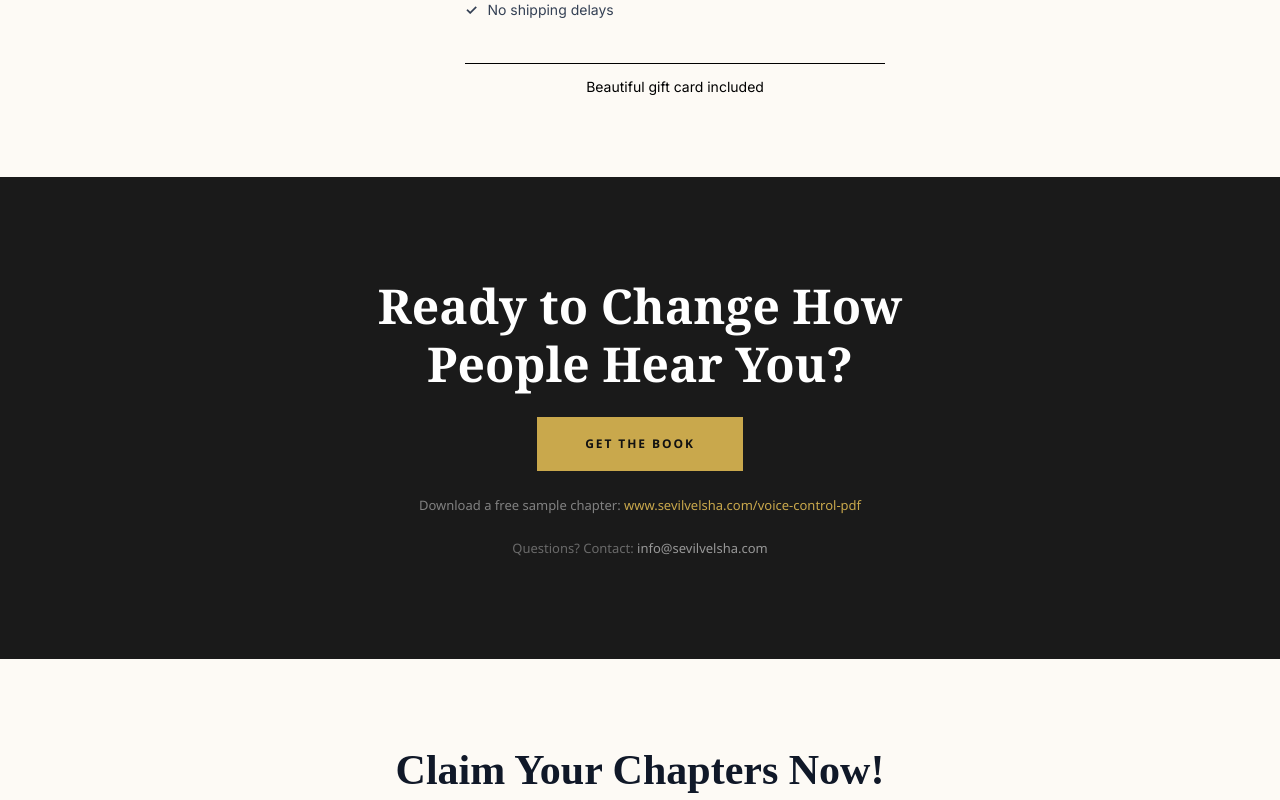
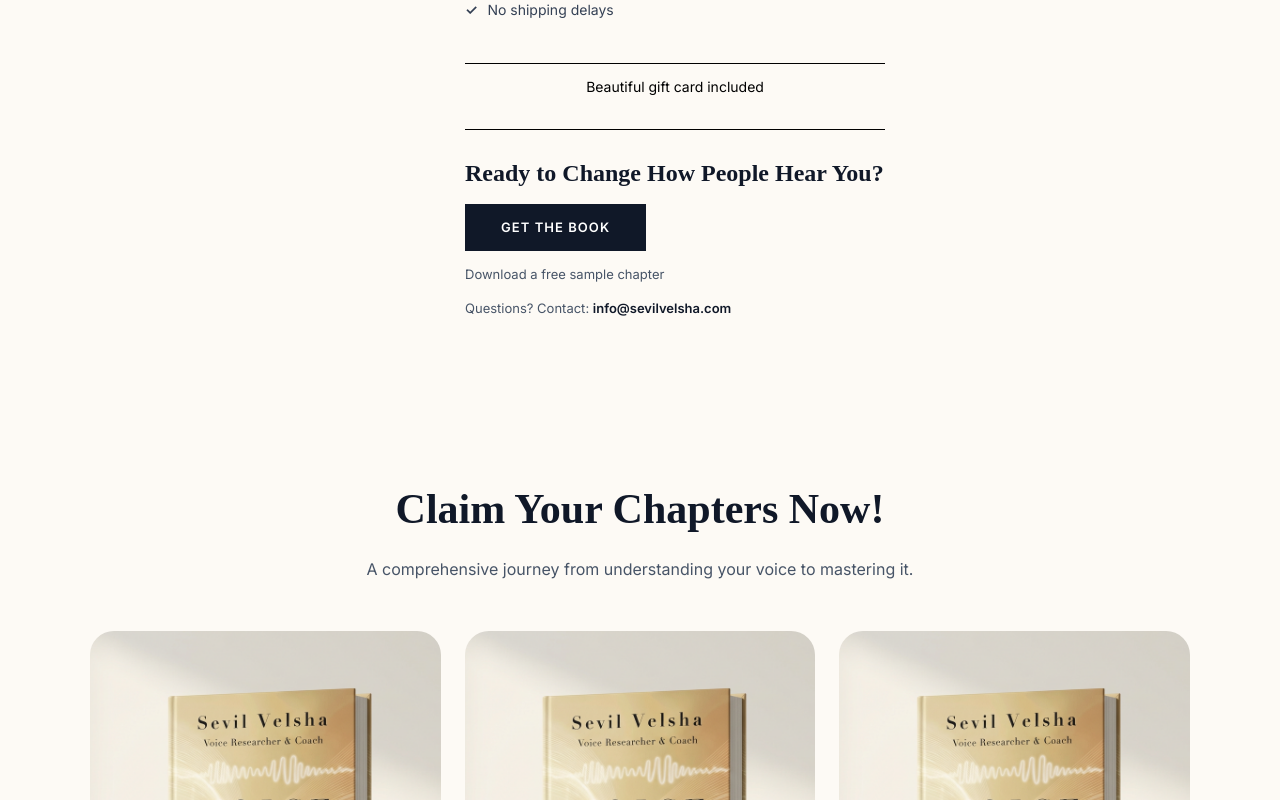
Before and after one commit to mustafahassan065/SevilVelsha, a React (Vite) app: page /voice-control-book in a window 1280 px wide. Shown: the part 4540-5340 px from the top of the page. Built offline with nearby package versions, Linux system fonts and the light colour scheme.

Commit message:
Fix the minor changes

```diff
--- a/src/routes/voice-book/CardSection/Card.jsx
+++ b/src/routes/voice-book/CardSection/Card.jsx
@@ -26,7 +26,6 @@ const Card = () => {
   ];
 
   return (
-    <>
     <section className={styles.bonusSection}>
       <div className={styles.container}>
         <div className={styles.header}>
@@ -50,31 +49,16 @@ const Card = () => {
         <div className={styles.footerText}>
           When you order today, you also get these exclusive bonuses:
         </div>
-        </div>
-      </section>
 
-      {/* ── CTA Section ── */}
-      <section className={styles.ctaSection}>
-        <div className={styles.ctaContainer}>
+        {/* ── CTA portion — inside same section ── */}
+        <div className={styles.ctaWrapper}>
           <h2 className={styles.ctaTitle}>Ready to Change How People Hear You?</h2>
-
-          <a
-            href="https://www.sevilvelsha.com/voice-control-pdf"
-            className={styles.ctaButton}
-          >
+          <a href="https://www.sevilvelsha.com/voice-control-pdf" className={styles.ctaButton}>
             Get the Book
           </a>
-
           <p className={styles.ctaSubtext}>
-            Download a free sample chapter:&nbsp;
-            <a
-              href="https://www.sevilvelsha.com/voice-control-pdf"
-              className={styles.ctaSubLink}
-            >
-              www.sevilvelsha.com/voice-control-pdf
-            </a>
+            Download a free sample chapter
           </p>
-
           <p className={styles.ctaContact}>
             Questions? Contact:{' '}
             <a
@@ -87,8 +71,9 @@ const Card = () => {
             </a>
           </p>
         </div>
+
+      </div>
     </section>
-    </>
   );
 };
 
--- a/src/routes/voice-book/CardSection/Card.module.css
+++ b/src/routes/voice-book/CardSection/Card.module.css
@@ -102,88 +102,65 @@
   margin: 0;
 }
 
-/* ── CTA Section ── */
-.ctaSection {
-  width: 100%;
-  background-color: #1a1a1a;
-  padding: clamp(60px, 8vw, 100px) clamp(24px, 5vw, 60px);
-  text-align: center;
-  display: flex;
-  justify-content: center;
-}
-
-.ctaContainer {
-  max-width: 640px;
+/* ── CTA portion — same section, same colors ── */
+.ctaWrapper {
+  margin-top: 56px;
+  padding-top: 48px;
+  border-top: 1px solid #B08D57;
   width: 100%;
   display: flex;
   flex-direction: column;
   align-items: center;
-  gap: 24px;
+  gap: 20px;
+  text-align: center;
 }
 
 .ctaTitle {
-  font-family: 'Cormorant Garamond', Georgia, serif;
-  font-size: clamp(1.8rem, 4vw, 3rem);
-  font-weight: 600;
-  color: #ffffff;
+  font-size: 28px;
+  font-weight: 500;
+  color: #1a1a1a;
   margin: 0;
-  line-height: 1.2;
+  letter-spacing: -0.5px;
 }
 
 .ctaButton {
   display: inline-block;
-  background: #C9A84C;
-  color: #111111;
-  font-family: 'Jost', 'Segoe UI', Arial, sans-serif;
-  font-size: 12px;
+  background: #B08D57;
+  color: #ffffff;
+  font-size: 13px;
   font-weight: 700;
-  letter-spacing: 0.16em;
+  letter-spacing: 0.14em;
   text-transform: uppercase;
-  padding: 18px 48px;
+  padding: 16px 44px;
   text-decoration: none;
+  border-radius: 4px;
   transition: background 0.2s, transform 0.15s;
-  border-radius: 0;
 }
 
 .ctaButton:hover {
-  background: #dbbf6a;
+  background: #9a7a47;
   transform: translateY(-2px);
 }
 
 .ctaSubtext {
-  font-family: 'Jost', 'Segoe UI', Arial, sans-serif;
-  font-size: 13px;
-  font-weight: 300;
-  color: rgba(255, 255, 255, 0.45);
+  font-size: 14px;
+  color: #444;
   margin: 0;
-  line-height: 1.6;
-}
-
-.ctaSubLink {
-  color: #C9A84C;
-  text-decoration: none;
-}
-
-.ctaSubLink:hover {
-  text-decoration: underline;
 }
 
 .ctaContact {
-  font-family: 'Jost', 'Segoe UI', Arial, sans-serif;
-  font-size: 13px;
-  font-weight: 300;
-  color: rgba(255, 255, 255, 0.35);
+  font-size: 14px;
+  color: #444;
   margin: 0;
 }
 
 .ctaEmail {
-  color: rgba(255, 255, 255, 0.55);
+  color: #B08D57;
   text-decoration: none;
-  transition: color 0.2s;
 }
 
 .ctaEmail:hover {
-  color: #C9A84C;
+  text-decoration: underline;
 }
 
 /* ── Media Queries ── */
@@ -219,11 +196,10 @@
   }
 
   .ctaTitle {
-    font-size: 1.6rem;
+    font-size: 22px;
   }
 
   .ctaButton {
-    padding: 16px 32px;
     width: 100%;
     text-align: center;
   }
--- a/src/routes/voice-book/GiftSection/GiftSection.jsx
+++ b/src/routes/voice-book/GiftSection/GiftSection.jsx
@@ -2,7 +2,6 @@ import styles from "./GiftSection.module.css";
 
 export const GiftSection = () => {
   return (
-    <>
     <section className={styles.section}>
       <div className={styles.container}>
         <div className={styles.imageWrapper}>
@@ -42,32 +41,14 @@ export const GiftSection = () => {
           <div className={styles.divider}></div>
 
           <p className={styles.footerText}>Beautiful gift card included</p>
-          </div>
-        </div>
-      </section>
 
-      {/* ── CTA Section ── */}
-      <section className={styles.ctaSection}>
-        <div className={styles.ctaContainer}>
+          {/* ── CTA portion — inside same section ── */}
+          <div className={styles.ctaWrapper}>
             <h2 className={styles.ctaTitle}>Ready to Change How People Hear You?</h2>
-
-          <a
-            href="https://www.sevilvelsha.com/voice-control-pdf"
-            className={styles.ctaButton}
-          >
+            <a href="https://www.sevilvelsha.com/voice-control-pdf" className={styles.ctaButton}>
               Get the Book
             </a>
-
-          <p className={styles.ctaSubtext}>
-            Download a free sample chapter:&nbsp;
-            <a
-              href="https://www.sevilvelsha.com/voice-control-pdf"
-              className={styles.ctaSubLink}
-            >
-              www.sevilvelsha.com/voice-control-pdf
-            </a>
-          </p>
-
+            <p className={styles.ctaSubtext}>Download a free sample chapter</p>
             <p className={styles.ctaContact}>
               Questions? Contact:{' '}
               <a
@@ -80,7 +61,9 @@ export const GiftSection = () => {
               </a>
             </p>
           </div>
+
+        </div>
+      </div>
     </section>
-    </>
   );
 };
--- a/src/routes/voice-book/GiftSection/GiftSection.module.css
+++ b/src/routes/voice-book/GiftSection/GiftSection.module.css
@@ -85,87 +85,67 @@
   text-align: center;
 }
 
-/* ── CTA Section ── */
-.ctaSection {
-  width: 100%;
-  background-color: #1a1a1a;
-  padding: clamp(60px, 8vw, 100px) clamp(24px, 5vw, 60px);
-  text-align: center;
-  display: flex;
-  justify-content: center;
-}
-
-.ctaContainer {
-  max-width: 640px;
+/* ── CTA portion — same section, same colors ── */
+.ctaWrapper {
+  margin-top: 32px;
+  padding-top: 28px;
+  border-top: 1px solid black;
   width: 100%;
   display: flex;
   flex-direction: column;
-  align-items: center;
-  gap: 24px;
+  align-items: flex-start;
+  gap: 14px;
 }
 
 .ctaTitle {
-  font-family: 'Cormorant Garamond', Georgia, serif;
-  font-size: clamp(1.8rem, 4vw, 3rem);
+  font-size: 24px;
   font-weight: 600;
-  color: #ffffff;
+  color: #101828;
   margin: 0;
-  line-height: 1.2;
+  line-height: 1.3;
 }
 
 .ctaButton {
   display: inline-block;
-  background: #C9A84C;
-  color: #111111;
-  font-family: 'Jost', 'Segoe UI', Arial, sans-serif;
-  font-size: 12px;
-  font-weight: 700;
-  letter-spacing: 0.16em;
+  background: #101828;
+  color: #ffffff;
+  font-family: 'Inter', sans-serif;
+  font-size: 13px;
+  font-weight: 600;
+  letter-spacing: 0.08em;
   text-transform: uppercase;
-  padding: 18px 48px;
+  padding: 14px 36px;
   text-decoration: none;
   transition: background 0.2s, transform 0.15s;
 }
 
 .ctaButton:hover {
-  background: #dbbf6a;
-  transform: translateY(-2px);
+  background: #2d3748;
+  transform: translateY(-1px);
 }
 
 .ctaSubtext {
-  font-family: 'Jost', 'Segoe UI', Arial, sans-serif;
+  font-family: 'Inter', sans-serif;
   font-size: 13px;
-  font-weight: 300;
-  color: rgba(255, 255, 255, 0.45);
+  color: #475467;
   margin: 0;
-  line-height: 1.6;
-}
-
-.ctaSubLink {
-  color: #C9A84C;
-  text-decoration: none;
-}
-
-.ctaSubLink:hover {
-  text-decoration: underline;
 }
 
 .ctaContact {
-  font-family: 'Jost', 'Segoe UI', Arial, sans-serif;
+  font-family: 'Inter', sans-serif;
   font-size: 13px;
-  font-weight: 300;
-  color: rgba(255, 255, 255, 0.35);
+  color: #475467;
   margin: 0;
 }
 
 .ctaEmail {
-  color: rgba(255, 255, 255, 0.55);
+  color: #101828;
+  font-weight: 600;
   text-decoration: none;
-  transition: color 0.2s;
 }
 
 .ctaEmail:hover {
-  color: #C9A84C;
+  text-decoration: underline;
 }
 
 /* ── Mobile ── */
@@ -183,11 +163,10 @@
   }
 
   .ctaTitle {
-    font-size: 1.6rem;
+    font-size: 20px;
   }
 
   .ctaButton {
-    padding: 16px 32px;
     width: 100%;
     text-align: center;
   }
```
Lines whose indentation alone changed are shown as unchanged.
